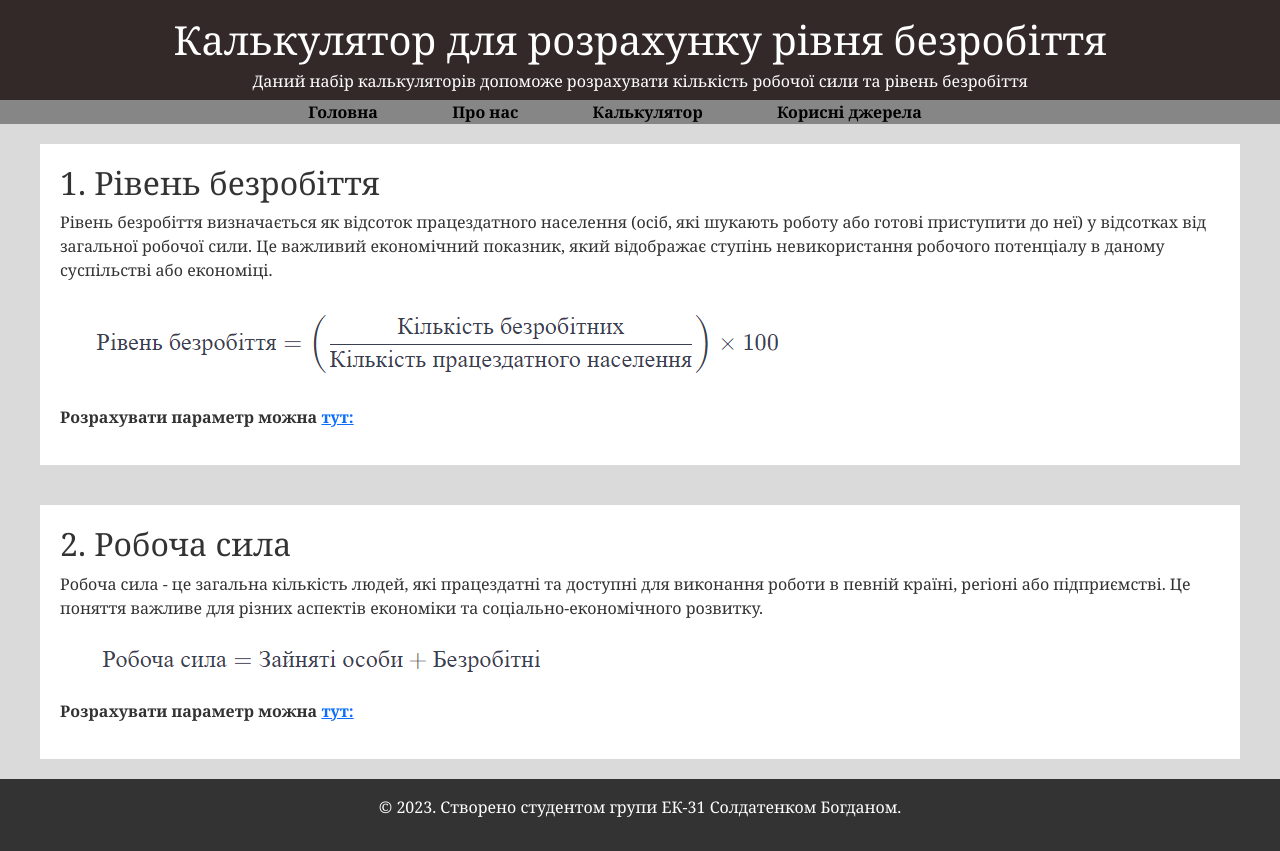
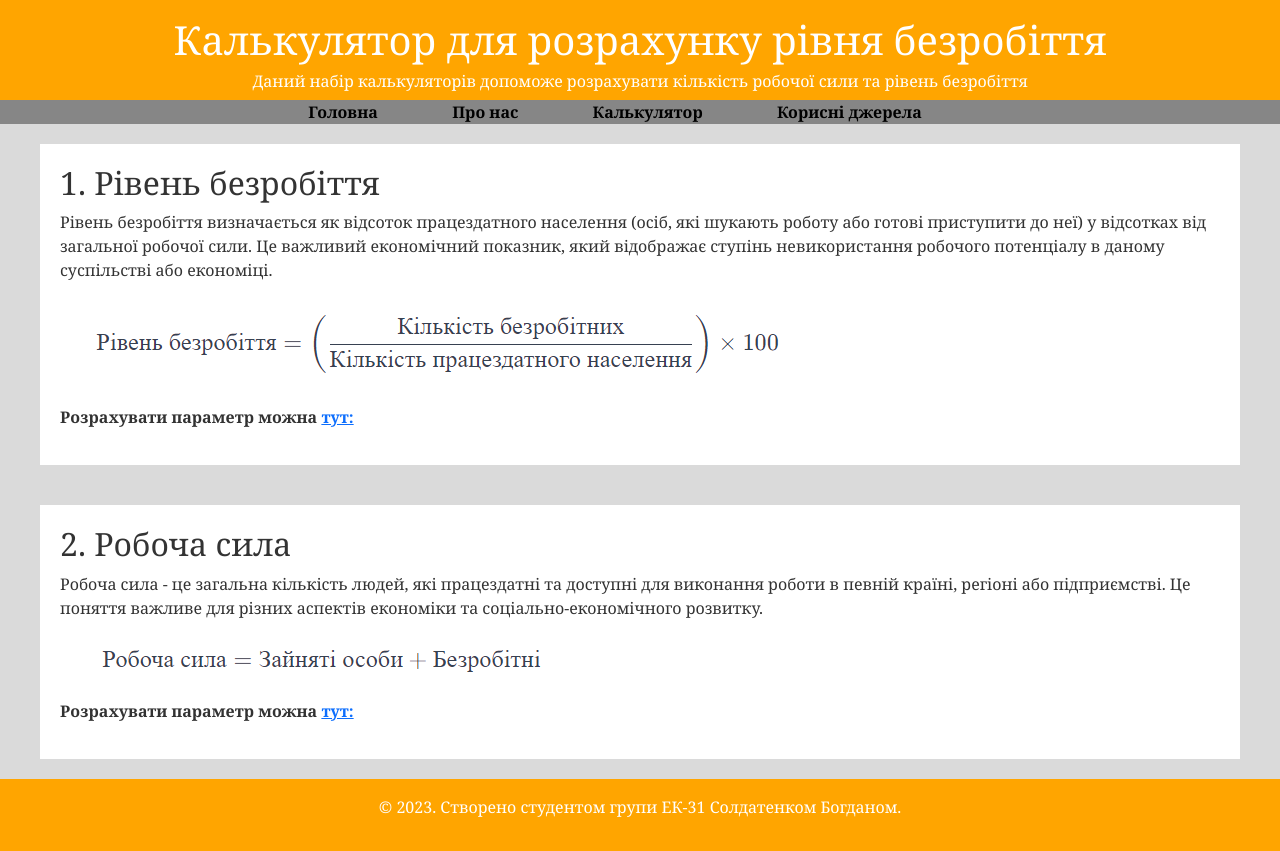
Before and after one commit to trumom4r/unemp, a plain HTML site: page index.html in a window 1280 px wide. Drawn offline with nearby package versions, Linux system fonts and the light colour scheme.

Commit message:
Update style.css

```diff
--- a/css/style.css
+++ b/css/style.css
@@ -15,7 +15,7 @@ body {
 
 header {
     min-height: 100px;
-    background-color: #342929;
+    background-color: #FFA500;
     color: #fff;
     text-align: center;
     padding: 1em 0;
@@ -64,7 +64,7 @@ section p {
 }
 
 footer {
-    background-color: #333;
+    background-color: #FFA500;
     color: #fff;
     text-align: center;
     padding: 1em 0;
```
